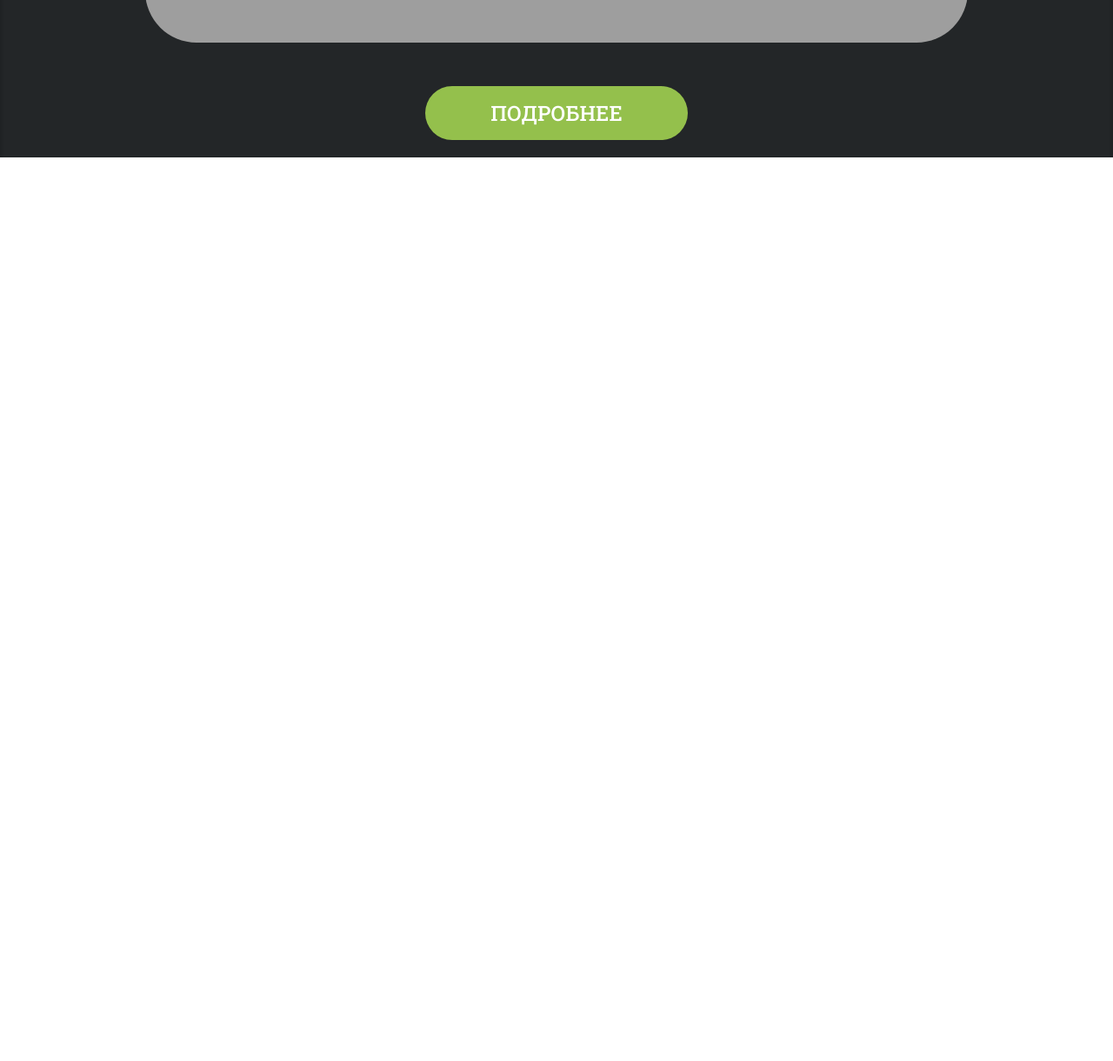
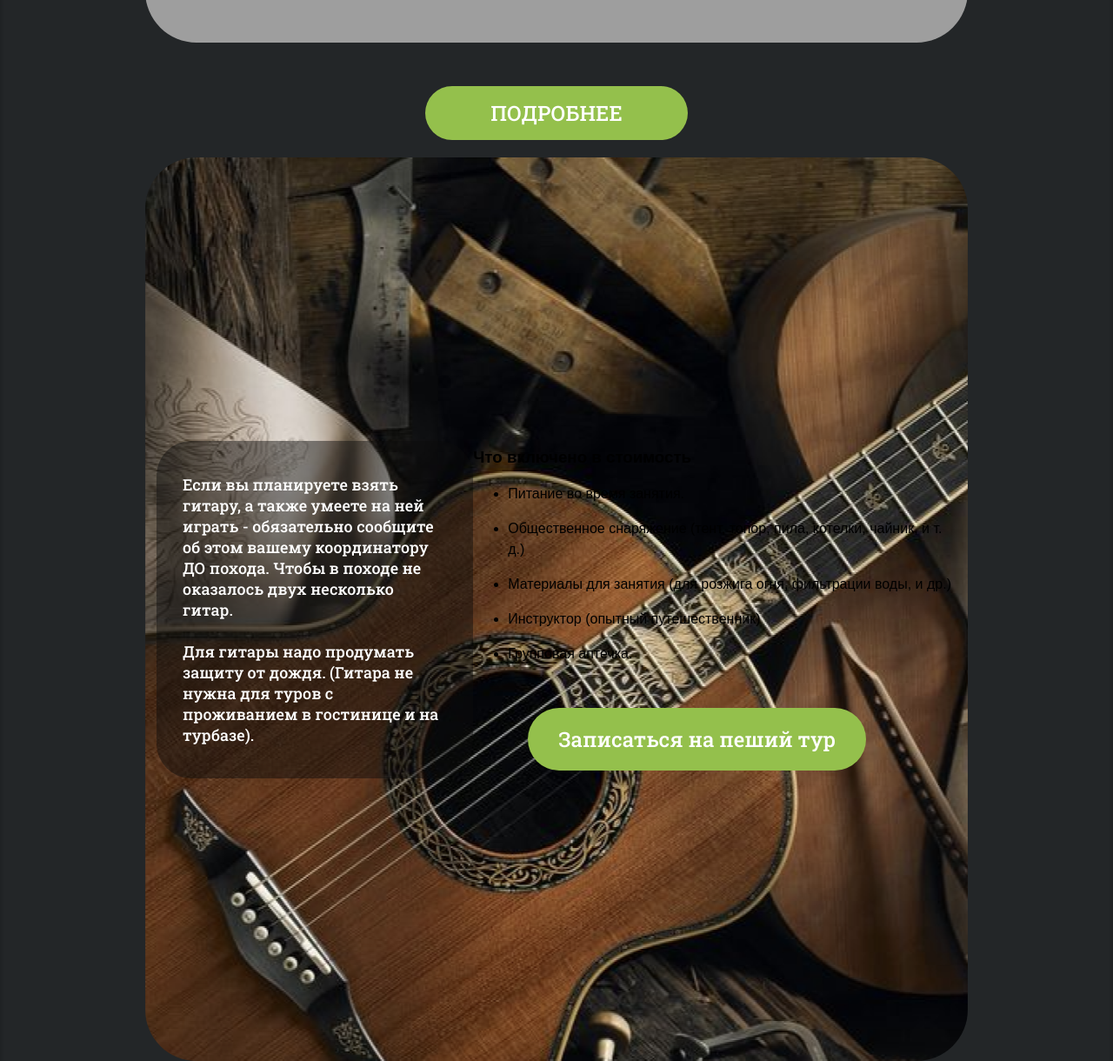
Before and after one commit to verrtiga/ForestHome, a website: page source/index.html in a window 1280 px wide. Shown: the part 2975-4195 px from the top of the page at 87% size. Before the commit the page ends 3156 px from the top, so only its background shows below. Drawn offline with nearby package versions, Linux system fonts and the light colour scheme; files that its build step writes are made by us from their sources; grey boxes are pictures that could not be loaded; files whose address does not match are found by name.

Commit message:
добавляет секцию с гитарой

```diff
--- a/source/index.html
+++ b/source/index.html
@@ -179,7 +179,8 @@
                 личные вещи занимают более 2/3 рюкзака - просто оставьте часть вещей дома.
                 <br>
                 <br>
-              Вместе с личными вещами участники везут полученное в Клубе групповое снаряжение: палатки, продукты, котлы
+                Вместе с личными вещами участники везут полученное в Клубе групповое снаряжение: палатки, продукты,
+                котлы
                 и костровое снаряжение, тент от дождя, топор, аптечку, ремонтный набор.
                 <br>
                 <br>
@@ -193,12 +194,45 @@
                 (в зависимости от качества самих вещей и продуманности сборов).
                 <br>
                 <br>
-              Зачастую лишний вес набирается большими объёмами шампуней, книгами, гантелями и прочим. Оставьте это дома!
+                Зачастую лишний вес набирается большими объёмами шампуней, книгами, гантелями и прочим. Оставьте это
+                дома!
               </p>
             </div>
           </div>
-        <div class="guitar"></div>
           <button type="button" class="btn btn-about btn-equip" id="myButton" data-open-modal">Подробнее</button>
+          <div class="guitar">
+            <div class="guitar-block">
+              <p class="guitar__desc">Если вы планируете взять гитару, а также умеете на ней играть - обязательно
+                сообщите
+                об этом вашему координатору ДО похода. Чтобы в походе не оказалось двух несколько гитар.
+                <br>
+                <br>
+                Для гитары надо продумать защиту от дождя.
+                (Гитара не нужна для туров с проживанием в гостинице и на турбазе).
+              </p>
+            </div>
+            <div class="service">
+              <h3 class="service__title"> Что включено в стоимость</h3>
+              <ul class="service__list">
+                <li class="service__item">
+                  <p class="service__desc"> Питание во время занятия.</p>
+                </li>
+                <li class="service__item">
+                  <p class="service__desc">Общественное снаряжение (тент, топор, пила, котелки, чайник, и т. д.)</p>
+                </li>
+                <li class="service__item">
+                  <p class="service__desc">Материалы для занятия (для розжига огня, фильтрации воды, и др.)</p>
+                </li>
+                <li class="service__item">
+                  <p class="service__desc">Инструктор (опытный путешественник)</p>
+                </li>
+                <li class="service__item">
+                  <p class="service__desc">Групповая аптечка.</p>
+                </li>
+              </ul>
+              <button type="button" class="btn btn-order btn-order--hidden" id="myButton" data-open-modal">Записаться на пеший тур</button>
+            </div>
+          </div>
         </div>
       </section>
     </main>
--- a/source/sass/blocks/equipment.scss
+++ b/source/sass/blocks/equipment.scss
@@ -10,7 +10,6 @@
         font-weight: 500;
         font-size: 35px;
         line-height: 46px;
-        // border-radius: 40px;
         color: $color-default-white;
         text-align: center;
         background-color: $color-grey;
--- /dev/null
+++ b/source/sass/blocks/guitar.scss
@@ -0,0 +1,54 @@
+.guitar {
+    position: relative;
+    z-index: 1;
+    background-image: url("../../img/guitar-back.png");
+    background-repeat: no-repeat;
+    background-position: center;
+    border-radius: 59px;
+    background-size: cover;
+    width: 100%;
+    height: 100%;
+    padding: 17px 13px;
+
+    @include vp-1024 {
+        min-height: 1039px;
+        display: flex;
+        align-items: center;
+    }
+}
+
+.guitar__desc {
+    position: relative;
+    z-index: 2;
+    font-family: $ff-robotomed;
+    font-style: normal;
+    font-weight: 500;
+    font-size: 18px;
+    line-height: 24px;
+    text-align: left;
+    color: $color-default-white;
+}
+
+.guitar-block {
+    position: relative;
+    padding: 20px 30px;
+
+    @include vp-1024 {
+        width: 40%;
+        // margin-top: 150px;
+    }
+}
+
+.guitar-block::after {
+    content: "";
+    position: absolute;
+    top: 0;
+    left: 0;
+    width: 100%;
+    height: 100%;
+    background: #0D0D0D;
+    opacity: 0.46;
+    border-radius: 40px;
+    z-index: 1;
+    pointer-events: none;
+}
--- a/source/sass/global/container-fat.scss
+++ b/source/sass/global/container-fat.scss
@@ -1,4 +1,16 @@
 .container-fat {
+    width: 100%;
+    max-width: 454px;
+    margin: 0 auto;
+    padding: 0 20px;
+
+    @include vp-768 {
+        padding: 0 40px;
+        width: 100%;
+        max-width: 848px;
+    }
+
+
     @include vp-1024 {
         max-width: 1302px;
         margin: 0 auto;
--- a/source/sass/style.scss
+++ b/source/sass/style.scss
@@ -31,6 +31,8 @@
 @import "blocks/form.scss";
 @import "blocks/equipment.scss";
 @import "blocks/modal-about.scss";
+@import "blocks/guitar.scss";
+@import "blocks/service.scss";
 
 // ---------------------------------
 
```
Also changed, not shown: build/css/style.css, build/css/style.min.css, build/img/guitar-back.png (added), build/img/guitar-background.jpg (added), build/img/guitar-background.png (added), build/index.html, source/img/guitar-back.png (added), source/sass/blocks/service.scss (added), 1 other file. Lines whose indentation alone changed are shown as unchanged.
